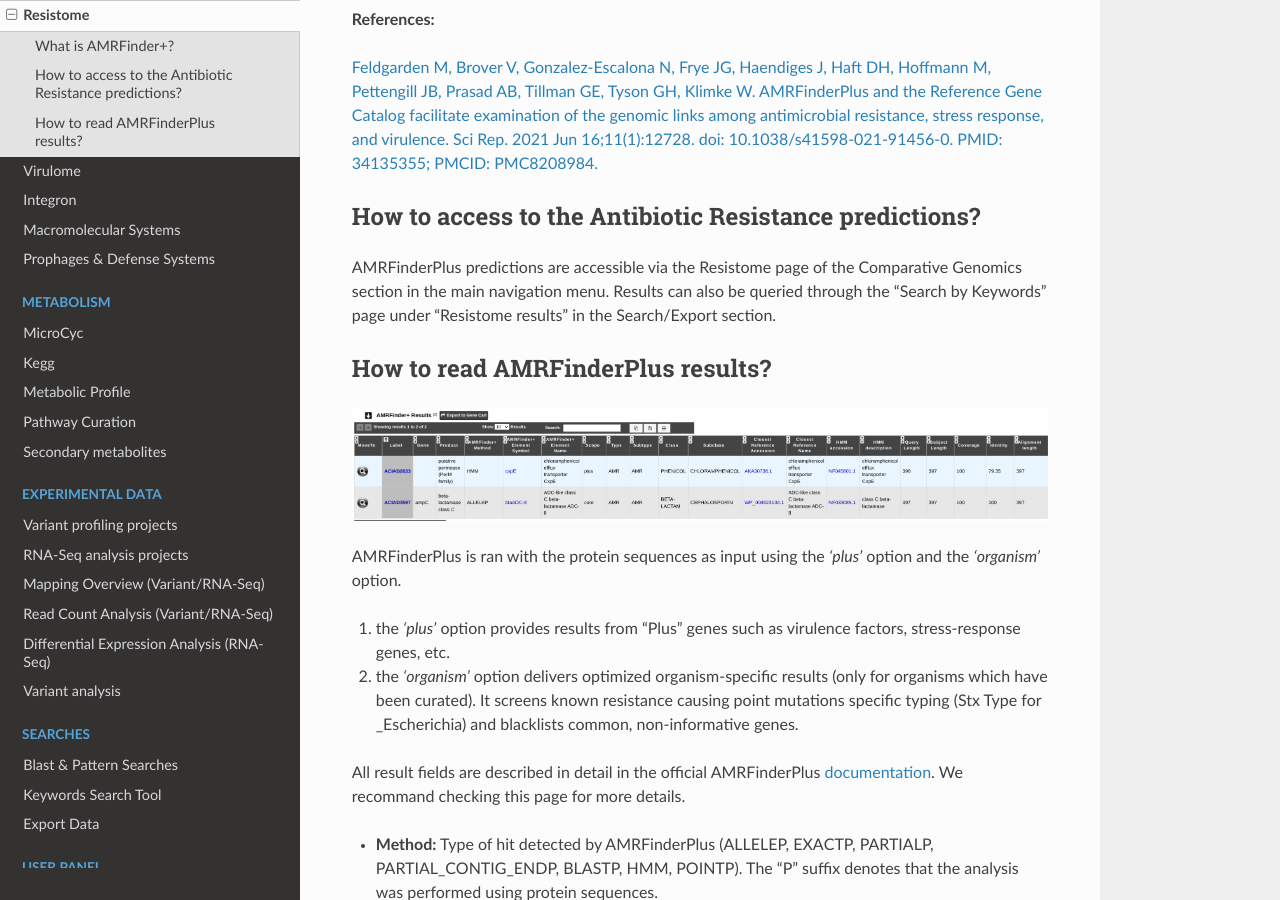
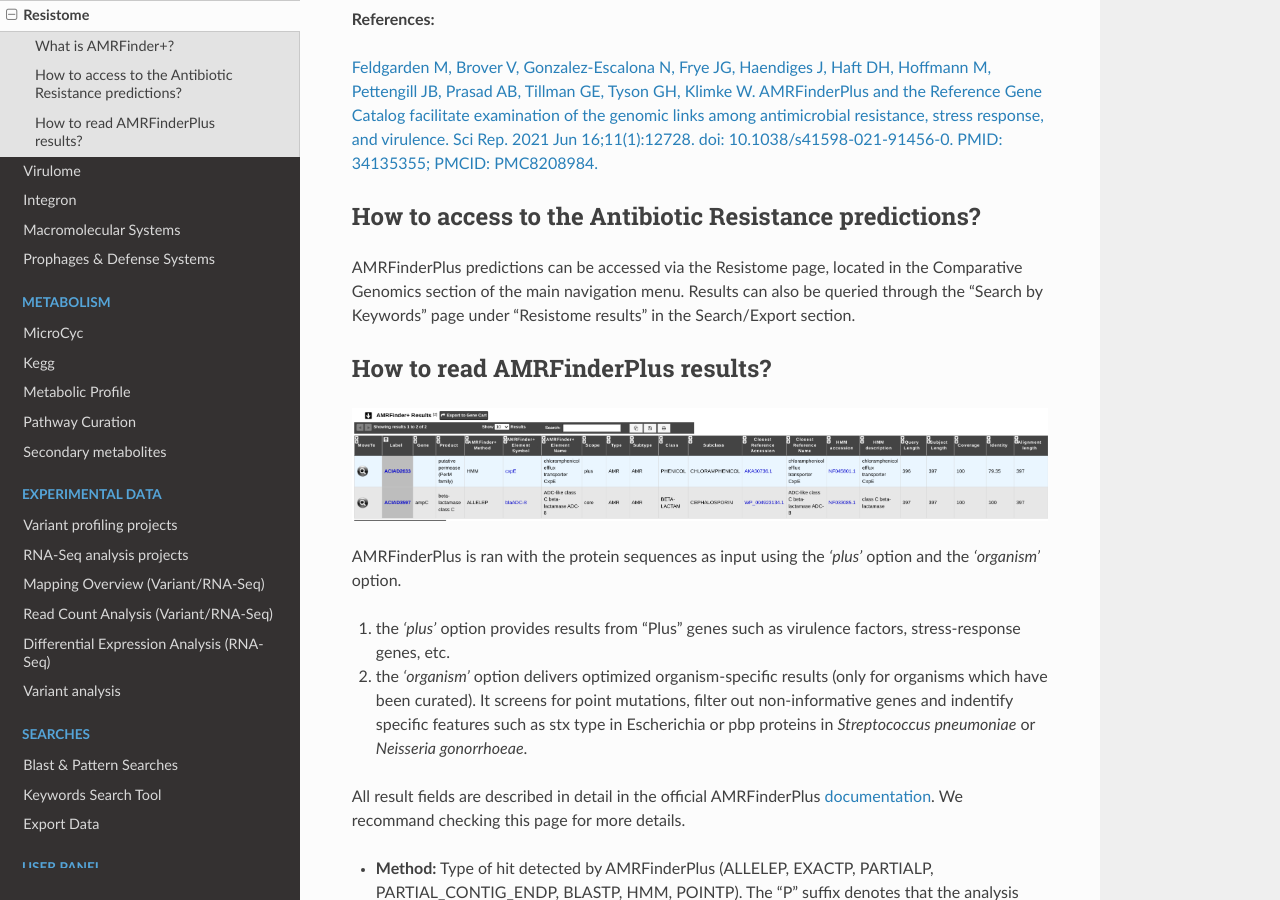
Before and after one commit to labgem/microscope-user-doc, a Sphinx documentation site: the page built from docs/content/compgenomics/amrfinder.rst, in a window 1280 px wide and 900 px high, scrolled down 472 px. Built offline with Sphinx 7.4.7 and the Read the Docs theme 3.1.0, drawn with Linux system fonts in a browser that asks for light colours; formulas are drawn with MathJax 3.

Commit message:
Update amrfinder.rst
improved sentences

```diff
--- a/docs/content/compgenomics/amrfinder.rst
+++ b/docs/content/compgenomics/amrfinder.rst
@@ -21,7 +21,7 @@ The database is highly curated with hierarchical structure for AMR proteins, man
 How to access to the Antibiotic Resistance predictions?
 --------------------------------
 
-AMRFinderPlus predictions are accessible via the Resistome page of the Comparative Genomics section in the main navigation menu. Results can also be queried through the “Search by Keywords” page under “Resistome results” in the Search/Export section.
+AMRFinderPlus predictions can be accessed via the Resistome page, located in the Comparative Genomics section of the main navigation menu. Results can also be queried through the “Search by Keywords” page under “Resistome results” in the Search/Export section.
 
 How to read AMRFinderPlus results?
 --------------------------------
@@ -31,7 +31,7 @@ How to read AMRFinderPlus results?
 AMRFinderPlus is ran with the protein sequences as input using the *'plus'* option and the *'organism'* option.
 
 1. the *'plus'* option provides results from "Plus" genes such as virulence factors, stress-response genes, etc.
-2. the *'organism'* option delivers optimized organism-specific results (only for organisms which have been curated). It screens known resistance causing point mutations specific typing (Stx Type for _Escherichia) and blacklists common, non-informative genes.
+2. the *'organism'* option delivers optimized organism-specific results (only for organisms which have been curated). It screens for point mutations, filter out non-informative genes and indentify specific features such as stx type in Escherichia or pbp proteins in *Streptococcus pneumoniae* or *Neisseria gonorrhoeae*.
 
 All result fields are described in detail in the official AMRFinderPlus `documentation <https://github.com/ncbi/amr/wiki/Running-AMRFinderPlus#output-format>`_. We recommand checking this page for more details.
 
```
